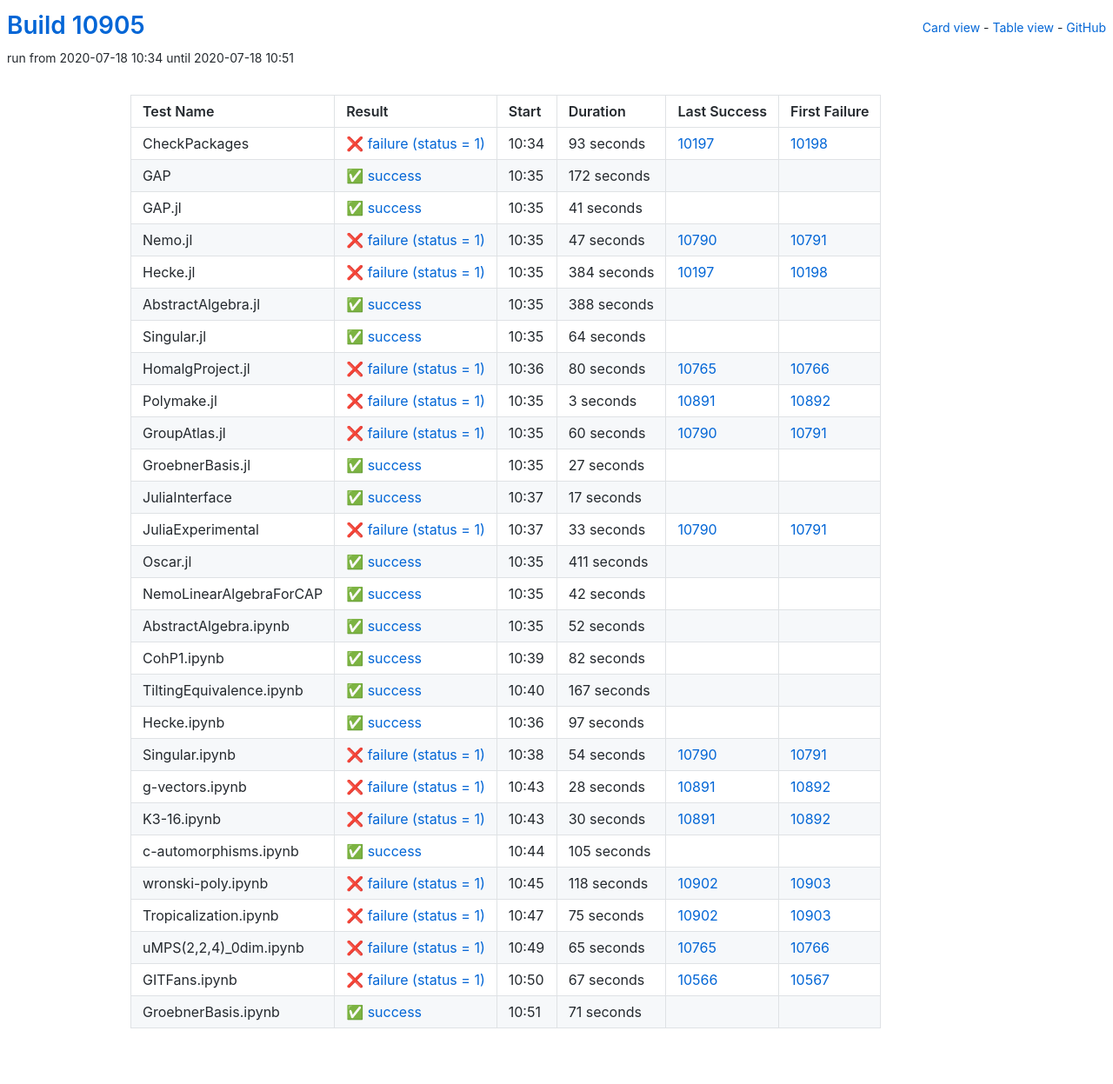
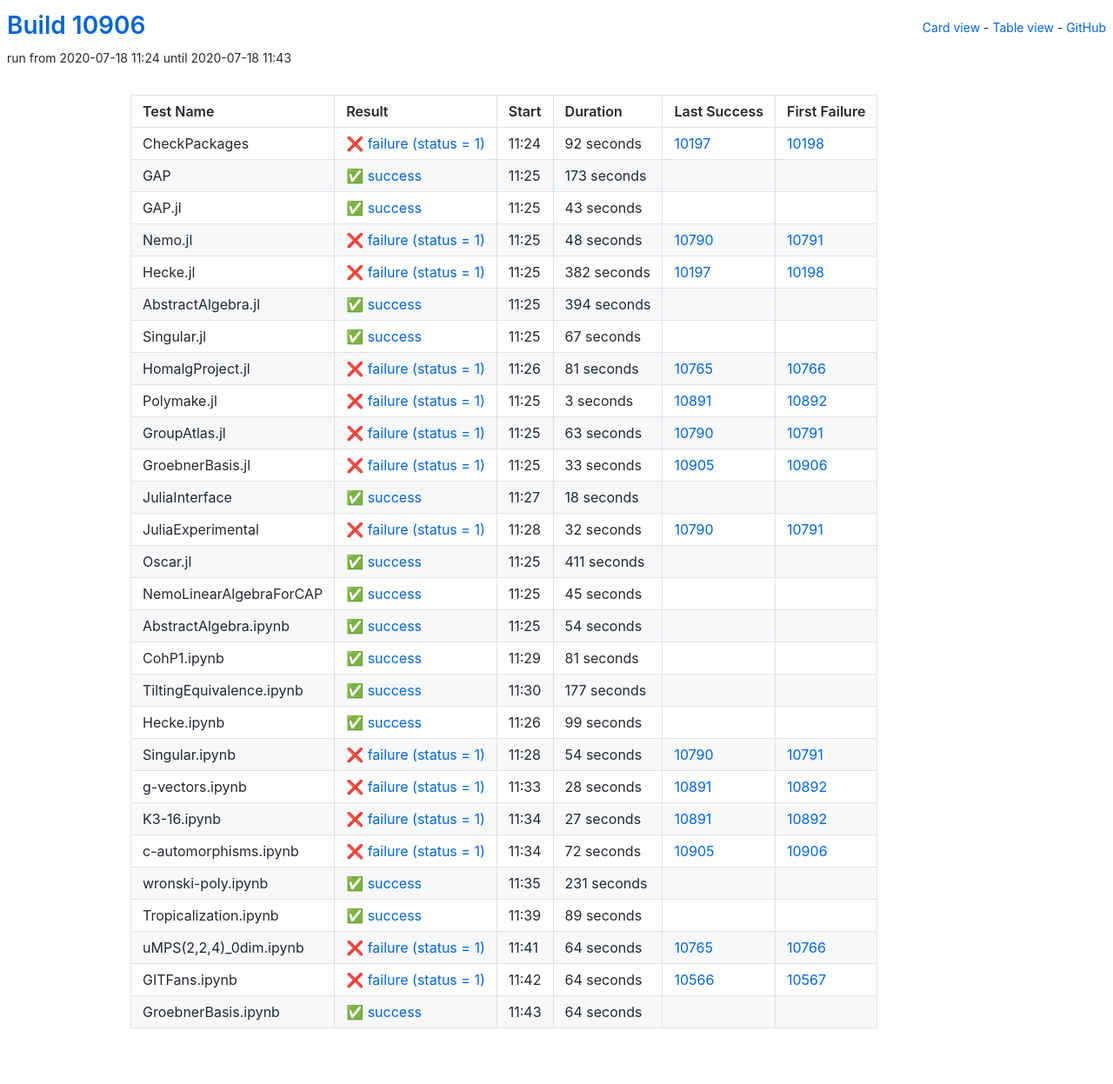
Before and after one commit to oscar-system/oscar-ci-status, a Jekyll site: the page built from table.html, in a window 1280 px wide. Shown: the whole page at 87% size. Built offline with Jekyll 4.4.1, drawn with Linux system fonts in a browser that asks for light colours.

Commit message:
Build #10906

```diff
--- a/_data/ci.yml
+++ b/_data/ci.yml
@@ -1,6 +1,6 @@
 ---
-build: 10905
-build_url: https://oscarci.mathematik.uni-kl.de/job/oscar/10905/
+build: 10906
+build_url: https://oscarci.mathematik.uni-kl.de/job/oscar/10906/
 job: oscar
 organization: oscar-system
 repo: oscar-ci-status
@@ -8,104 +8,104 @@
 tests:
 - name: CheckPackages
   id: checkpackages
-  log: https://oscarci.mathematik.uni-kl.de/job/oscar/10905/artifact/logs/build-10905/CheckPackages.log
-  start: 2020-07-18 10:34
+  log: https://oscarci.mathematik.uni-kl.de/job/oscar/10906/artifact/logs/build-10906/CheckPackages.log
+  start: 2020-07-18 11:24
   success: false
   exitcode: 1
   status: failure
-  duration: 93
+  duration: 92
   last_success: 10197
   last_success_url: https://oscarci.mathematik.uni-kl.de/job/oscar/10197/
   first_failure: 10198
   first_failure_url: https://oscarci.mathematik.uni-kl.de/job/oscar/10198/
 - name: GAP
   id: gap
-  log: https://oscarci.mathematik.uni-kl.de/job/oscar/10905/artifact/logs/build-10905/GAP.log
-  start: 2020-07-18 10:35
+  log: https://oscarci.mathematik.uni-kl.de/job/oscar/10906/artifact/logs/build-10906/GAP.log
+  start: 2020-07-18 11:25
   success: true
   exitcode: 0
   status: success
-  duration: 172
+  duration: 173
   last_success: false
   last_success_url:
   first_failure: false
   first_failure_url:
 - name: GAP.jl
   id: gap-jl
-  log: https://oscarci.mathematik.uni-kl.de/job/oscar/10905/artifact/logs/build-10905/GAP.jl.log
-  start: 2020-07-18 10:35
+  log: https://oscarci.mathematik.uni-kl.de/job/oscar/10906/artifact/logs/build-10906/GAP.jl.log
+  start: 2020-07-18 11:25
   success: true
   exitcode: 0
   status: success
-  duration: 41
+  duration: 43
   last_success: false
   last_success_url:
   first_failure: false
   first_failure_url:
 - name: Nemo.jl
   id: nemo-jl
-  log: https://oscarci.mathematik.uni-kl.de/job/oscar/10905/artifact/logs/build-10905/Nemo.jl.log
-  start: 2020-07-18 10:35
+  log: https://oscarci.mathematik.uni-kl.de/job/oscar/10906/artifact/logs/build-10906/Nemo.jl.log
+  start: 2020-07-18 11:25
   success: false
   exitcode: 1
   status: failure
-  duration: 47
+  duration: 48
   last_success: 10790
   last_success_url: https://oscarci.mathematik.uni-kl.de/job/oscar/10790/
   first_failure: 10791
   first_failure_url: https://oscarci.mathematik.uni-kl.de/job/oscar/10791/
 - name: Hecke.jl
   id: hecke-jl
-  log: https://oscarci.mathematik.uni-kl.de/job/oscar/10905/artifact/logs/build-10905/Hecke.jl.log
-  start: 2020-07-18 10:35
+  log: https://oscarci.mathematik.uni-kl.de/job/oscar/10906/artifact/logs/build-10906/Hecke.jl.log
+  start: 2020-07-18 11:25
   success: false
   exitcode: 1
   status: failure
-  duration: 384
+  duration: 382
   last_success: 10197
   last_success_url: https://oscarci.mathematik.uni-kl.de/job/oscar/10197/
   first_failure: 10198
   first_failure_url: https://oscarci.mathematik.uni-kl.de/job/oscar/10198/
 - name: AbstractAlgebra.jl
   id: abstractalgebra-jl
-  log: https://oscarci.mathematik.uni-kl.de/job/oscar/10905/artifact/logs/build-10905/AbstractAlgebra.jl.log
-  start: 2020-07-18 10:35
+  log: https://oscarci.mathematik.uni-kl.de/job/oscar/10906/artifact/logs/build-10906/AbstractAlgebra.jl.log
+  start: 2020-07-18 11:25
   success: true
   exitcode: 0
   status: success
-  duration: 388
+  duration: 394
   last_success: false
   last_success_url:
   first_failure: false
   first_failure_url:
 - name: Singular.jl
   id: singular-jl
-  log: https://oscarci.mathematik.uni-kl.de/job/oscar/10905/artifact/logs/build-10905/Singular.jl.log
-  start: 2020-07-18 10:35
+  log: https://oscarci.mathematik.uni-kl.de/job/oscar/10906/artifact/logs/build-10906/Singular.jl.log
+  start: 2020-07-18 11:25
   success: true
   exitcode: 0
   status: success
-  duration: 64
+  duration: 67
   last_success: false
   last_success_url:
   first_failure: false
   first_failure_url:
 - name: HomalgProject.jl
   id: homalgproject-jl
-  log: https://oscarci.mathematik.uni-kl.de/job/oscar/10905/artifact/logs/build-10905/HomalgProject.jl.log
-  start: 2020-07-18 10:36
+  log: https://oscarci.mathematik.uni-kl.de/job/oscar/10906/artifact/logs/build-10906/HomalgProject.jl.log
+  start: 2020-07-18 11:26
   success: false
   exitcode: 1
   status: failure
-  duration: 80
+  duration: 81
   last_success: 10765
   last_success_url: https://oscarci.mathematik.uni-kl.de/job/oscar/10765/
   first_failure: 10766
   first_failure_url: https://oscarci.mathematik.uni-kl.de/job/oscar/10766/
 - name: Polymake.jl
   id: polymake-jl
-  log: https://oscarci.mathematik.uni-kl.de/job/oscar/10905/artifact/logs/build-10905/Polymake.jl.log
-  start: 2020-07-18 10:35
+  log: https://oscarci.mathematik.uni-kl.de/job/oscar/10906/artifact/logs/build-10906/Polymake.jl.log
+  start: 2020-07-18 11:25
   success: false
   exitcode: 1
   status: failure
@@ -116,56 +116,56 @@
   first_failure_url: https://oscarci.mathematik.uni-kl.de/job/oscar/10892/
 - name: GroupAtlas.jl
   id: groupatlas-jl
-  log: https://oscarci.mathematik.uni-kl.de/job/oscar/10905/artifact/logs/build-10905/GroupAtlas.jl.log
-  start: 2020-07-18 10:35
+  log: https://oscarci.mathematik.uni-kl.de/job/oscar/10906/artifact/logs/build-10906/GroupAtlas.jl.log
+  start: 2020-07-18 11:25
   success: false
   exitcode: 1
   status: failure
-  duration: 60
+  duration: 63
   last_success: 10790
   last_success_url: https://oscarci.mathematik.uni-kl.de/job/oscar/10790/
   first_failure: 10791
   first_failure_url: https://oscarci.mathematik.uni-kl.de/job/oscar/10791/
 - name: GroebnerBasis.jl
   id: groebnerbasis-jl
-  log: https://oscarci.mathematik.uni-kl.de/job/oscar/10905/artifact/logs/build-10905/GroebnerBasis.jl.log
-  start: 2020-07-18 10:35
+  log: https://oscarci.mathematik.uni-kl.de/job/oscar/10906/artifact/logs/build-10906/GroebnerBasis.jl.log
+  start: 2020-07-18 11:25
+  success: false
+  exitcode: 1
+  status: failure
+  duration: 33
+  last_success: 10905
+  last_success_url: https://oscarci.mathematik.uni-kl.de/job/oscar/10905/
+  first_failure: 10906
+  first_failure_url: https://oscarci.mathematik.uni-kl.de/job/oscar/10906/
+- name: JuliaInterface
+  id: juliainterface
+  log: https://oscarci.mathematik.uni-kl.de/job/oscar/10906/artifact/logs/build-10906/JuliaInterface.log
+  start: 2020-07-18 11:27
   success: true
   exitcode: 0
   status: success
-  duration: 27
-  last_success: false
-  last_success_url:
-  first_failure: false
-  first_failure_url:
-- name: JuliaInterface
-  id: juliainterface
-  log: https://oscarci.mathematik.uni-kl.de/job/oscar/10905/artifact/logs/build-10905/JuliaInterface.log
-  start: 2020-07-18 10:37
-  success: true
-  exitcode: 0
-  status: success
-  duration: 17
+  duration: 18
   last_success: false
   last_success_url:
   first_failure: false
   first_failure_url:
 - name: JuliaExperimental
   id: juliaexperimental
-  log: https://oscarci.mathematik.uni-kl.de/job/oscar/10905/artifact/logs/build-10905/JuliaExperimental.log
-  start: 2020-07-18 10:37
+  log: https://oscarci.mathematik.uni-kl.de/job/oscar/10906/artifact/logs/build-10906/JuliaExperimental.log
+  start: 2020-07-18 11:28
   success: false
   exitcode: 1
   status: failure
-  duration: 33
+  duration: 32
   last_success: 10790
   last_success_url: https://oscarci.mathematik.uni-kl.de/job/oscar/10790/
   first_failure: 10791
   first_failure_url: https://oscarci.mathematik.uni-kl.de/job/oscar/10791/
 - name: Oscar.jl
   id: oscar-jl
-  log: https://oscarci.mathematik.uni-kl.de/job/oscar/10905/artifact/logs/build-10905/Oscar.jl.log
-  start: 2020-07-18 10:35
+  log: https://oscarci.mathematik.uni-kl.de/job/oscar/10906/artifact/logs/build-10906/Oscar.jl.log
+  start: 2020-07-18 11:25
   success: true
   exitcode: 0
   status: success
@@ -176,68 +176,68 @@
   first_failure_url:
 - name: NemoLinearAlgebraForCAP
   id: nemolinearalgebraforcap
-  log: https://oscarci.mathematik.uni-kl.de/job/oscar/10905/artifact/logs/build-10905/NemoLinearAlgebraForCAP.log
-  start: 2020-07-18 10:35
+  log: https://oscarci.mathematik.uni-kl.de/job/oscar/10906/artifact/logs/build-10906/NemoLinearAlgebraForCAP.log
+  start: 2020-07-18 11:25
   success: true
   exitcode: 0
   status: success
-  duration: 42
+  duration: 45
   last_success: false
   last_success_url:
   first_failure: false
   first_failure_url:
 - name: AbstractAlgebra.ipynb
   id: abstractalgebra-ipynb
-  log: https://oscarci.mathematik.uni-kl.de/job/oscar/10905/artifact/logs/build-10905/AbstractAlgebra.ipynb.log
-  start: 2020-07-18 10:35
+  log: https://oscarci.mathematik.uni-kl.de/job/oscar/10906/artifact/logs/build-10906/AbstractAlgebra.ipynb.log
+  start: 2020-07-18 11:25
   success: true
   exitcode: 0
   status: success
-  duration: 52
+  duration: 54
   last_success: false
   last_success_url:
   first_failure: false
   first_failure_url:
 - name: CohP1.ipynb
   id: cohp1-ipynb
-  log: https://oscarci.mathematik.uni-kl.de/job/oscar/10905/artifact/logs/build-10905/CohP1.ipynb.log
-  start: 2020-07-18 10:39
+  log: https://oscarci.mathematik.uni-kl.de/job/oscar/10906/artifact/logs/build-10906/CohP1.ipynb.log
+  start: 2020-07-18 11:29
   success: true
   exitcode: 0
   status: success
-  duration: 82
+  duration: 81
   last_success: false
   last_success_url:
   first_failure: false
   first_failure_url:
 - name: TiltingEquivalence.ipynb
   id: tiltingequivalence-ipynb
-  log: https://oscarci.mathematik.uni-kl.de/job/oscar/10905/artifact/logs/build-10905/TiltingEquivalence.ipynb.log
-  start: 2020-07-18 10:40
+  log: https://oscarci.mathematik.uni-kl.de/job/oscar/10906/artifact/logs/build-10906/TiltingEquivalence.ipynb.log
+  start: 2020-07-18 11:30
   success: true
   exitcode: 0
   status: success
-  duration: 167
+  duration: 177
   last_success: false
   last_success_url:
   first_failure: false
   first_failure_url:
 - name: Hecke.ipynb
   id: hecke-ipynb
-  log: https://oscarci.mathematik.uni-kl.de/job/oscar/10905/artifact/logs/build-10905/Hecke.ipynb.log
-  start: 2020-07-18 10:36
+  log: https://oscarci.mathematik.uni-kl.de/job/oscar/10906/artifact/logs/build-10906/Hecke.ipynb.log
+  start: 2020-07-18 11:26
   success: true
   exitcode: 0
   status: success
-  duration: 97
+  duration: 99
   last_success: false
   last_success_url:
   first_failure: false
   first_failure_url:
 - name: Singular.ipynb
   id: singular-ipynb
-  log: https://oscarci.mathematik.uni-kl.de/job/oscar/10905/artifact/logs/build-10905/Singular.ipynb.log
-  start: 2020-07-18 10:38
+  log: https://oscarci.mathematik.uni-kl.de/job/oscar/10906/artifact/logs/build-10906/Singular.ipynb.log
+  start: 2020-07-18 11:28
   success: false
   exitcode: 1
   status: failure
@@ -248,8 +248,8 @@
   first_failure_url: https://oscarci.mathematik.uni-kl.de/job/oscar/10791/
 - name: g-vectors.ipynb
   id: g-vectors-ipynb
-  log: https://oscarci.mathematik.uni-kl.de/job/oscar/10905/artifact/logs/build-10905/g-vectors.ipynb.log
-  start: 2020-07-18 10:43
+  log: https://oscarci.mathematik.uni-kl.de/job/oscar/10906/artifact/logs/build-10906/g-vectors.ipynb.log
+  start: 2020-07-18 11:33
   success: false
   exitcode: 1
   status: failure
@@ -260,84 +260,84 @@
   first_failure_url: https://oscarci.mathematik.uni-kl.de/job/oscar/10892/
 - name: K3-16.ipynb
   id: k3-16-ipynb
-  log: https://oscarci.mathematik.uni-kl.de/job/oscar/10905/artifact/logs/build-10905/K3-16.ipynb.log
-  start: 2020-07-18 10:43
+  log: https://oscarci.mathematik.uni-kl.de/job/oscar/10906/artifact/logs/build-10906/K3-16.ipynb.log
+  start: 2020-07-18 11:34
   success: false
   exitcode: 1
   status: failure
-  duration: 30
+  duration: 27
   last_success: 10891
   last_success_url: https://oscarci.mathematik.uni-kl.de/job/oscar/10891/
   first_failure: 10892
   first_failure_url: https://oscarci.mathematik.uni-kl.de/job/oscar/10892/
 - name: c-automorphisms.ipynb
   id: c-automorphisms-ipynb
-  log: https://oscarci.mathematik.uni-kl.de/job/oscar/10905/artifact/logs/build-10905/c-automorphisms.ipynb.log
-  start: 2020-07-18 10:44
+  log: https://oscarci.mathematik.uni-kl.de/job/oscar/10906/artifact/logs/build-10906/c-automorphisms.ipynb.log
+  start: 2020-07-18 11:34
+  success: false
+  exitcode: 1
+  status: failure
+  duration: 72
+  last_success: 10905
+  last_success_url: https://oscarci.mathematik.uni-kl.de/job/oscar/10905/
+  first_failure: 10906
+  first_failure_url: https://oscarci.mathematik.uni-kl.de/job/oscar/10906/
+- name: wronski-poly.ipynb
+  id: wronski-poly-ipynb
+  log: https://oscarci.mathematik.uni-kl.de/job/oscar/10906/artifact/logs/build-10906/wronski-poly.ipynb.log
+  start: 2020-07-18 11:35
   success: true
   exitcode: 0
   status: success
-  duration: 105
+  duration: 231
   last_success: false
   last_success_url:
   first_failure: false
   first_failure_url:
-- name: wronski-poly.ipynb
-  id: wronski-poly-ipynb
-  log: https://oscarci.mathematik.uni-kl.de/job/oscar/10905/artifact/logs/build-10905/wronski-poly.ipynb.log
-  start: 2020-07-18 10:45
+- name: Tropicalization.ipynb
+  id: tropicalization-ipynb
+  log: https://oscarci.mathematik.uni-kl.de/job/oscar/10906/artifact/logs/build-10906/Tropicalization.ipynb.log
+  start: 2020-07-18 11:39
+  success: true
+  exitcode: 0
+  status: success
+  duration: 89
+  last_success: false
+  last_success_url:
+  first_failure: false
+  first_failure_url:
+- name: uMPS(2,2,4)_0dim.ipynb
+  id: umps-2-2-4-0dim-ipynb
+  log: https://oscarci.mathematik.uni-kl.de/job/oscar/10906/artifact/logs/build-10906/uMPS-2-2-4-_0dim.ipynb.log
+  start: 2020-07-18 11:41
   success: false
   exitcode: 1
   status: failure
-  duration: 118
-  last_success: 10902
-  last_success_url: https://oscarci.mathematik.uni-kl.de/job/oscar/10902/
-  first_failure: 10903
-  first_failure_url: https://oscarci.mathematik.uni-kl.de/job/oscar/10903/
-- name: Tropicalization.ipynb
-  id: tropicalization-ipynb
-  log: https://oscarci.mathematik.uni-kl.de/job/oscar/10905/artifact/logs/build-10905/Tropicalization.ipynb.log
-  start: 2020-07-18 10:47
-  success: false
-  exitcode: 1
-  status: failure
-  duration: 75
-  last_success: 10902
-  last_success_url: https://oscarci.mathematik.uni-kl.de/job/oscar/10902/
-  first_failure: 10903
-  first_failure_url: https://oscarci.mathematik.uni-kl.de/job/oscar/10903/
-- name: uMPS(2,2,4)_0dim.ipynb
-  id: umps-2-2-4-0dim-ipynb
-  log: https://oscarci.mathematik.uni-kl.de/job/oscar/10905/artifact/logs/build-10905/uMPS-2-2-4-_0dim.ipynb.log
-  start: 2020-07-18 10:49
-  success: false
-  exitcode: 1
-  status: failure
-  duration: 65
+  duration: 64
   last_success: 10765
   last_success_url: https://oscarci.mathematik.uni-kl.de/job/oscar/10765/
   first_failure: 10766
   first_failure_url: https://oscarci.mathematik.uni-kl.de/job/oscar/10766/
 - name: GITFans.ipynb
   id: gitfans-ipynb
-  log: https://oscarci.mathematik.uni-kl.de/job/oscar/10905/artifact/logs/build-10905/GITFans.ipynb.log
-  start: 2020-07-18 10:50
+  log: https://oscarci.mathematik.uni-kl.de/job/oscar/10906/artifact/logs/build-10906/GITFans.ipynb.log
+  start: 2020-07-18 11:42
   success: false
   exitcode: 1
   status: failure
-  duration: 67
+  duration: 64
   last_success: 10566
   last_success_url: https://oscarci.mathematik.uni-kl.de/job/oscar/10566/
   first_failure: 10567
   first_failure_url: https://oscarci.mathematik.uni-kl.de/job/oscar/10567/
 - name: GroebnerBasis.ipynb
   id: groebnerbasis-ipynb
-  log: https://oscarci.mathematik.uni-kl.de/job/oscar/10905/artifact/logs/build-10905/GroebnerBasis.ipynb.log
-  start: 2020-07-18 10:51
+  log: https://oscarci.mathematik.uni-kl.de/job/oscar/10906/artifact/logs/build-10906/GroebnerBasis.ipynb.log
+  start: 2020-07-18 11:43
   success: true
   exitcode: 0
   status: success
-  duration: 71
+  duration: 64
   last_success: false
   last_success_url:
   first_failure: false
```
Also changed, not shown: README.md.
